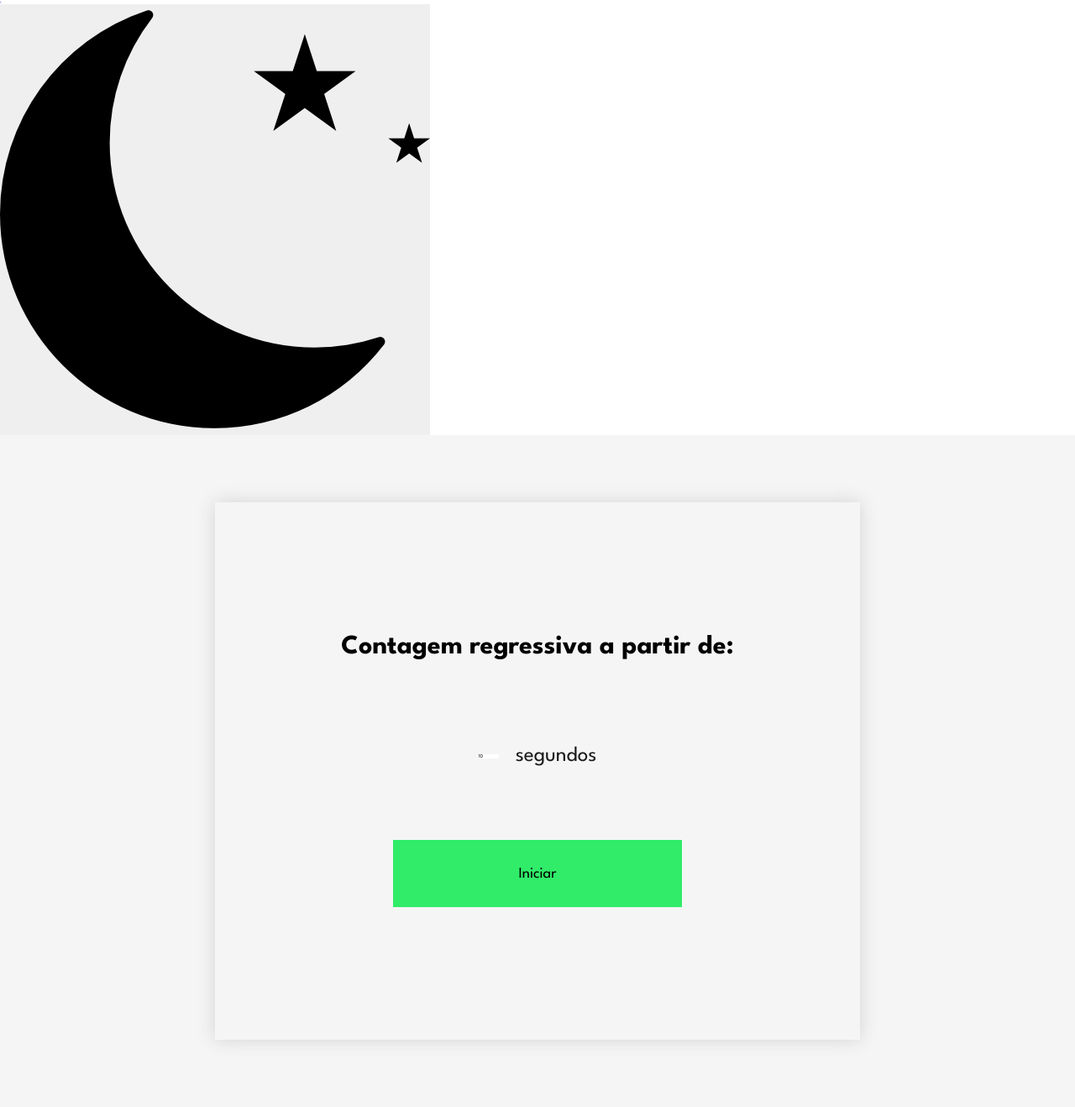
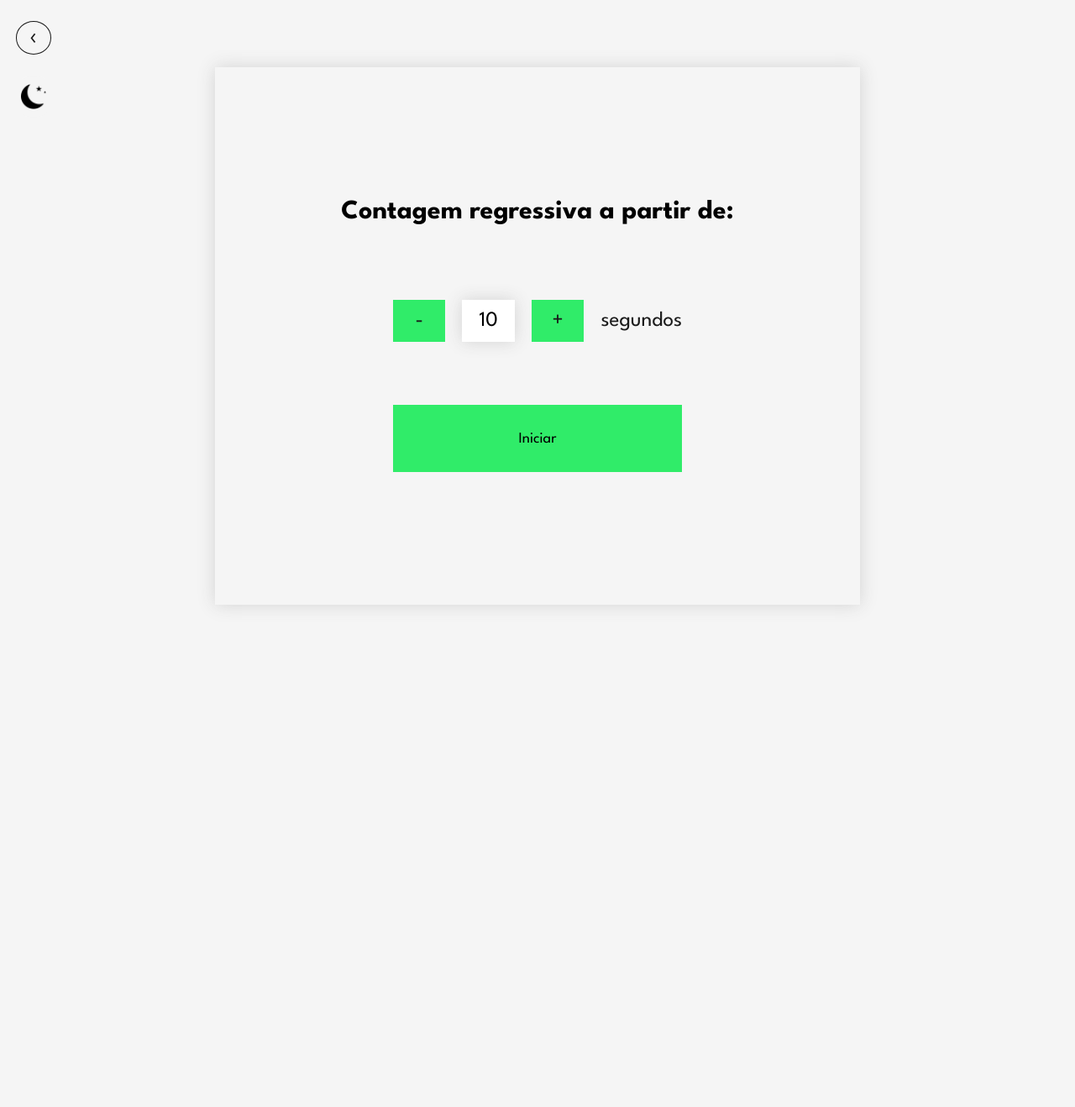
Before and after one commit to danideoliveira/treino-de-digitacao, a Node server app: page /timer-settings in a window 1280 px wide. Shown: the whole page at 84% size. After the commit the page ends 724 px from the top, so only its background shows below. Run offline with Node 20, Linux system fonts and the light colour scheme; some libraries are stand-ins or nearby versions.

Commit message:
Atualizando design dos botões controladores

```diff
--- a/src/views/timerSettings.ejs
+++ b/src/views/timerSettings.ejs
@@ -9,14 +9,15 @@
     <link rel="shortcut icon" href="assets/img/icon_keyboard.png" type="image/x-icon">
 </head>
 <body>
-
-    <section class="dark-mode">
-        <section class="section-back-button">
+    <section class="section-config-options">
+        <div class="div-back-button">
             <a href="/">&#8249;</a>
-        </section>
-        <button class="btn-dark-mode">
-            <img src="assets/img/moon_icon.png" alt="Lua icon">
-        </button>
+        </div>
+        <div class="div-dark-mode">
+            <button class="btn-dark-mode">
+                <img src="assets/img/moon_icon.png" alt="Lua icon">
+            </button>
+        </div>
     </section>
 
     <section class="container-timer-settings">
@@ -26,7 +27,11 @@
             <div class="div-form-timer-settings">
                 <form action="/timer-mode" method="POST">
                     <div class="div-selected-time">
-                        <input type="number" name="time" max="90" min="5" value="10" required>
+                        <div class="set-timer">
+                            <input class="decrease-timer" type="button" value="-">
+                            <input class="timer-value" type="number" name="time" max="90" min="5" value="10" required>
+                            <input class="increase-timer" type="button" value="+">
+                        </div>
                         <p>segundos</p>
                     </div>
                     <button>Iniciar</button>
@@ -36,5 +41,6 @@
     </section>
 
     <script type="module" src="modules/darkMode.js"></script>
+    <script type="module" src="modules/timerControls.js"></script>
 </body>
 </html>
```
